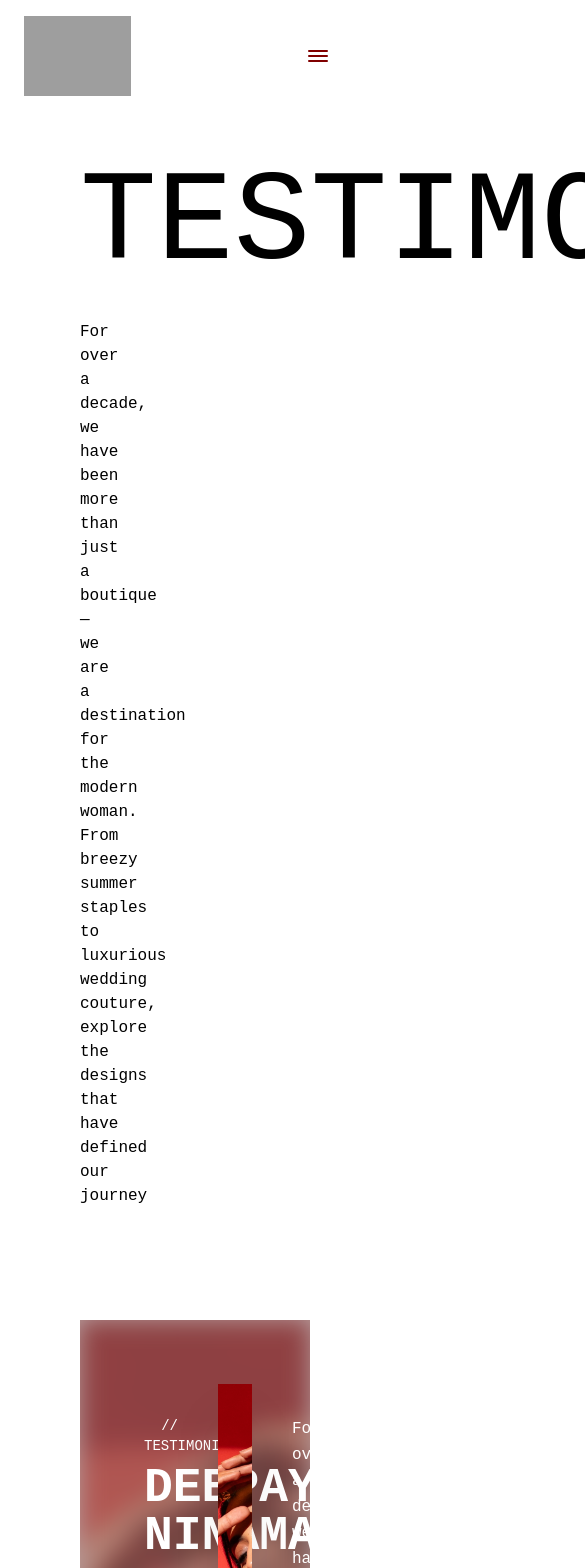
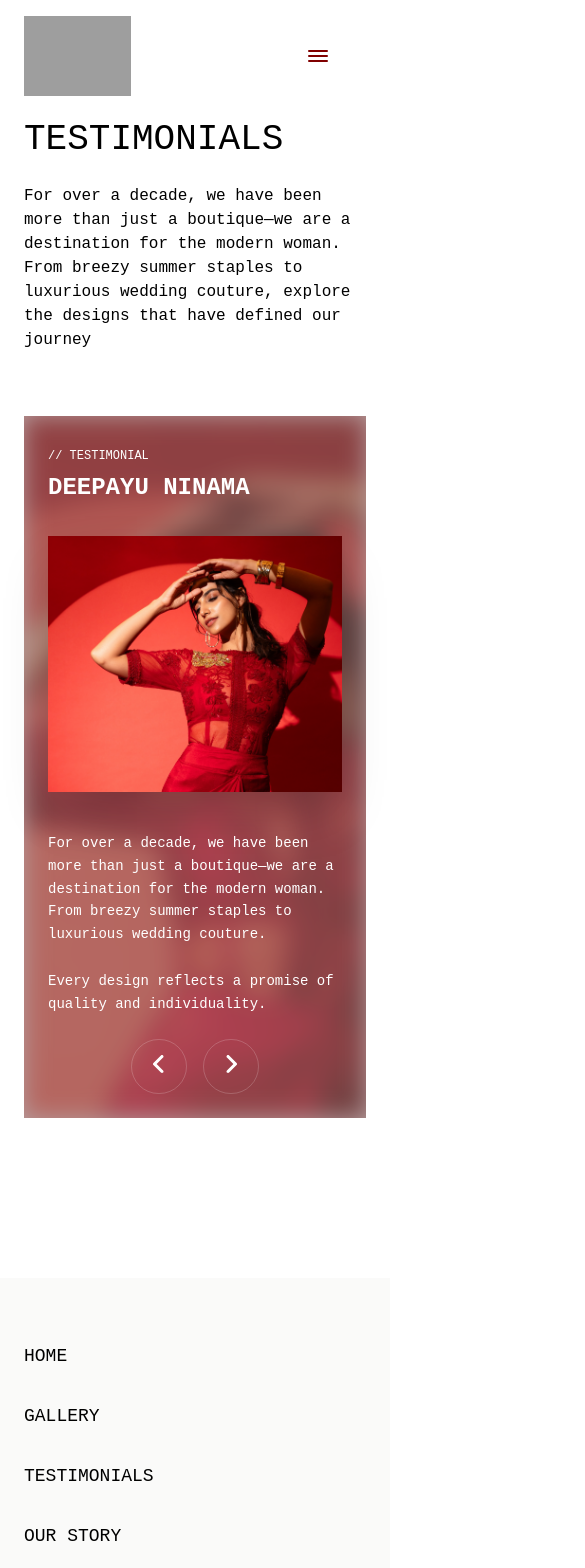
Before and after one commit to DeepayuNinama/Shudevyam, a React (Vite) app in the folder shudevyam/: page /testimonials in a window 390 px wide. Shown: the top 1568 px of the page, 585 px wide, since content can reach past the window. Built offline with nearby package versions, Linux system fonts and the light colour scheme; grey boxes are pictures that could not be loaded; a web font is replaced by a local one.

Commit message:
Make Testimonials Page responsive

```diff
--- a/shudevyam/src/pages/Testimonials.jsx
+++ b/shudevyam/src/pages/Testimonials.jsx
@@ -45,16 +45,16 @@ export default function Testimonials() {
   const currentData = TestimonialData[currentIndex];
 
   return (
-    <div className='w-screen ml-[50%] -translate-x-1/2 mb-20'>
+    <div className='w-full mx-auto'>
 
-      <section className='flex flex-col gap-8 justify-end text-start mt-40 mx-20'>
-        <h1 className='text-9xl uppercase'>Testimonials</h1>
-        <p className='w-1/2 pr-28'>
+      <section className='flex flex-col gap-6 sm:gap-8 justify-end text-start mt-30 md:mt-40 mx-6 sm:mx-10 lg:mx-20'>
+        <h1 className='text-4xl sm:text-6xl lg:text-9xl uppercase'>Testimonials</h1>
+        <p className='w-full lg:w-1/2 pr-0 lg:pr-28 text-base sm:text-lg'>
           For over a decade, we have been more than just a boutique—we are a destination for the modern woman. From breezy summer staples to luxurious wedding couture, explore the designs that have defined our journey
         </p>
       </section>
 
-      <section className='relative mt-28 mx-20'>
+      <section className='relative mt-16 sm:mt-24 lg:mt-28 mx-6 sm:mx-10 lg:mx-20'>
 
         {/* BACKGROUND IMAGE - Dynamic based on current slide */}
         {/* AnimatePresence allows the exiting image to fade out while new one fades in */}
@@ -73,7 +73,7 @@ export default function Testimonials() {
         </div>
 
         {/* CONTENT CONTAINER */}
-        <div className='bg-red-950/40 p-16'>
+        <div className='bg-red-950/40 p-6 sm:p-10 lg:p-16'>
 
             {/* 3. ANIMATION: Wrap content in AnimatePresence + motion.div */}
             <AnimatePresence mode="wait">
@@ -83,13 +83,13 @@ export default function Testimonials() {
                 animate={{ opacity: 1, x: 0 }}   // Fade in and slide to center
                 exit={{ opacity: 0, x: -20 }}    // Fade out and slide to left
                 transition={{ duration: 0.4 }}
-                className='flex justify-between relative z-10 gap-10'
+                className='flex flex-col lg:flex-row justify-between relative z-0 gap-8 lg:gap-10'
               >
 
                 {/* LEFT: Name */}
-                <div className='flex flex-col mt-8 text-white text-end gap-2 w-1/3 '>
-                  <p className='text-sm'>// TESTIMONIAL</p>
-                  <p className='uppercase text-5xl font-semibold'>
+                <div className='flex flex-col mt-2 sm:mt-6 lg:mt-8 text-white text-start lg:text-end gap-2 w-full lg:w-1/3'>
+                  <p className='text-xs sm:text-sm'>// TESTIMONIAL</p>
+                  <p className='uppercase text-2xl sm:text-4xl lg:text-5xl font-semibold'>
                     {currentData.name}
                   </p>
                 </div>
@@ -97,17 +97,17 @@ export default function Testimonials() {
                 {/* MIDDLE: Image */}
                 <img
                   src={currentData.imgLink}
-                  className='w-1/3 h-150 object-cover shadow-2xl'
+                  className='w-full lg:w-1/3 h-64 sm:h-80 lg:h-[30rem] object-cover shadow-2xl'
                   alt={currentData.name}
                 />
 
                 {/* RIGHT: Text */}
-                <div className='flex flex-col text-white justify-between w-1/3 text-start mt-8'>
+                <div className='flex flex-col text-white justify-between w-full lg:w-1/3 text-start mt-2 sm:mt-6 lg:mt-8'>
                   <div>
-                    <p className='pb-10 leading-relaxed'>
+                    <p className='pb-6 sm:pb-10 leading-relaxed text-sm sm:text-base'>
                       {currentData.paraOne}
                     </p>
-                    <p className='leading-relaxed'>
+                    <p className='leading-relaxed text-sm sm:text-base'>
                       {currentData.paraTwo}
                     </p>
                   </div>
@@ -122,18 +122,18 @@ export default function Testimonials() {
             </AnimatePresence>
 
             {/* NAVIGATION BUTTONS (Placed outside animation wrapper to stay stable) */}
-            <div className='flex justify-end gap-5 -mt-16 relative z-20'>
+            <div className='flex justify-center lg:justify-end gap-4 sm:gap-5 mt-6 lg:-mt-16 relative z-0'>
                 <button
                   onClick={handlePrev}
-                  className='p-4 border rounded-full border-[#ffffff2f] hover:bg-[#ffffff2f] transition-all text-white'
+                  className='p-3 sm:p-4 border rounded-full border-[#ffffff2f] hover:bg-[#ffffff2f] transition-all text-white'
                 >
-                  <FontAwesomeIcon icon={faAngleLeft} className="text-3xl" />
+                  <FontAwesomeIcon icon={faAngleLeft} className="text-2xl sm:text-3xl" />
                 </button>
                 <button
                   onClick={handleNext}
-                  className='p-4 border rounded-full border-[#ffffff2f] hover:bg-[#ffffff2f] transition-all text-white'
+                  className='p-3 sm:p-4 border rounded-full border-[#ffffff2f] hover:bg-[#ffffff2f] transition-all text-white'
                 >
-                  <FontAwesomeIcon icon={faAngleRight} className="text-3xl" />
+                  <FontAwesomeIcon icon={faAngleRight} className="text-2xl sm:text-3xl" />
                 </button>
             </div>
 
```
